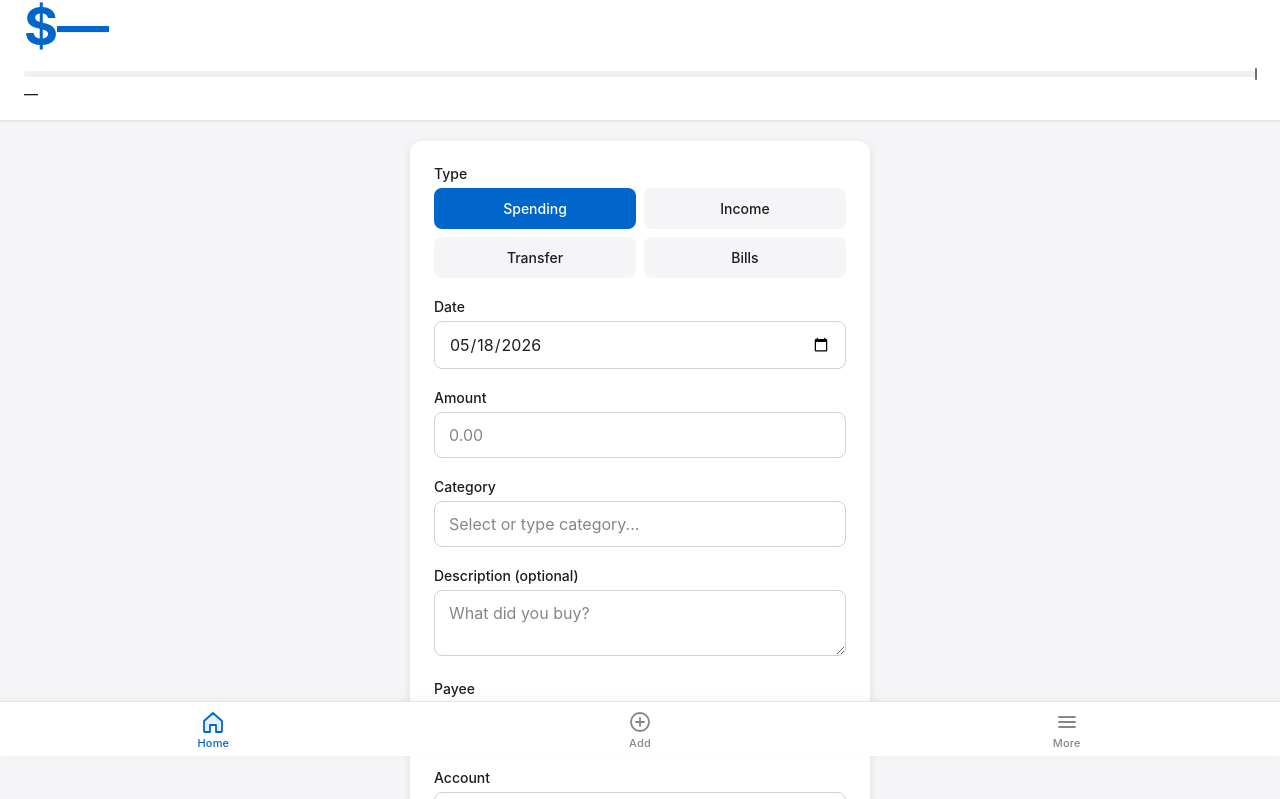
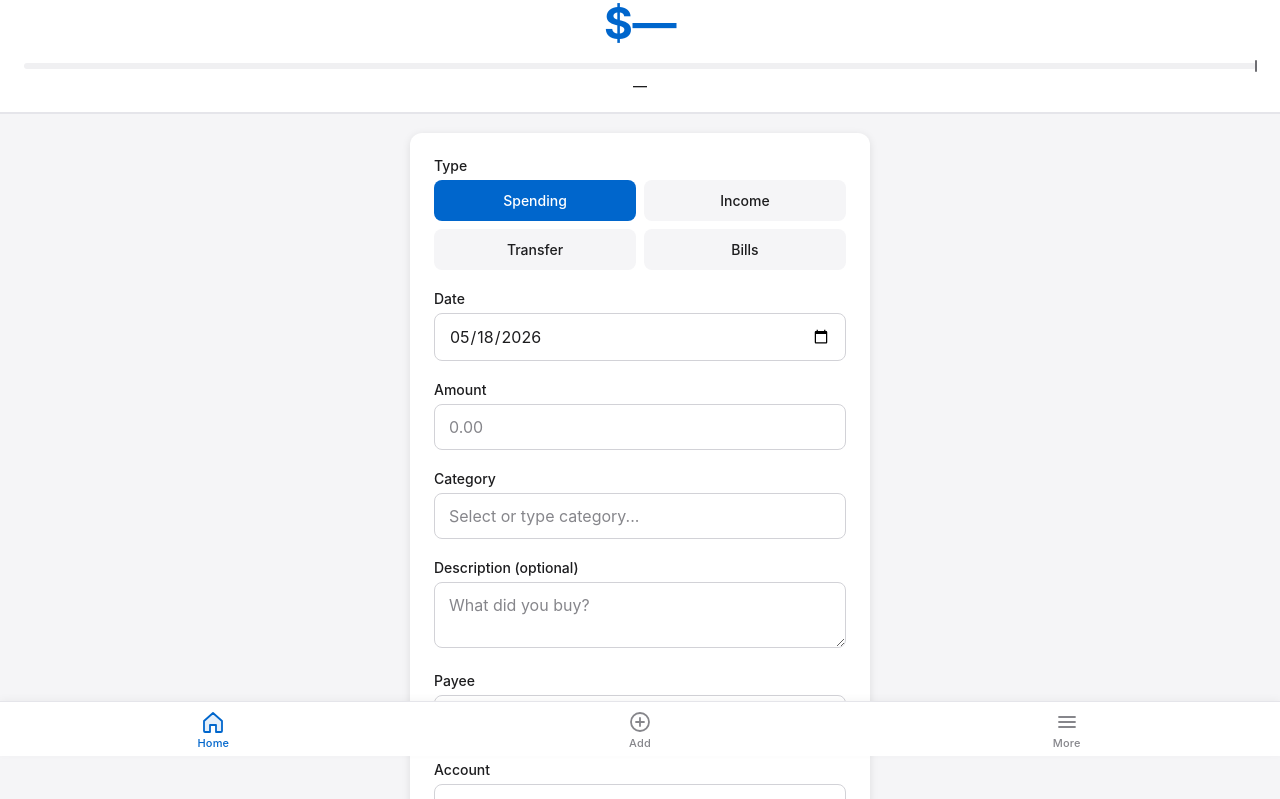
Before and after one commit to Cinos325/Runway, a website: page public/index.html in a window 1280 px wide. Shown: the part 44-843 px from the top of the page. Drawn offline with Linux system fonts and the light colour scheme; no server answers.

Commit message:
Centered header text

```diff
--- a/public/styles.css
+++ b/public/styles.css
@@ -190,7 +190,7 @@
 .ph-amount {
     display: flex;
     flex-direction: column;
-    align-items: flex-start;
+    align-items: center;
     background: transparent;
     border: none;
     padding: 4px 0;
@@ -198,21 +198,21 @@
     color: inherit;
     font-family: inherit;
     width: 100%;
-    text-align: left;
+    text-align: center;
     -webkit-tap-highlight-color: transparent;
 }
 
 .ph-amount-value {
-    font-size: 52px;
+    font-size: 44px;
     font-weight: 700;
     color: var(--accent);
     line-height: 1;
-    letter-spacing: -1px;
+    letter-spacing: -0.5px;
 }
 
 @media (max-width: 420px) {
     .ph-amount-value {
-        font-size: 44px;
+        font-size: 38px;
     }
 }
 
@@ -223,6 +223,7 @@
     border-top: 1px solid var(--border-divider-soft);
     font-size: 13px;
     color: var(--text-secondary);
+    text-align: center;
 }
 
 .ph-breakdown[hidden] {
@@ -280,6 +281,8 @@
 .ph-status {
     display: flex;
     flex-direction: column;
+    align-items: center;
+    text-align: center;
     min-width: 0;
 }
 
```
